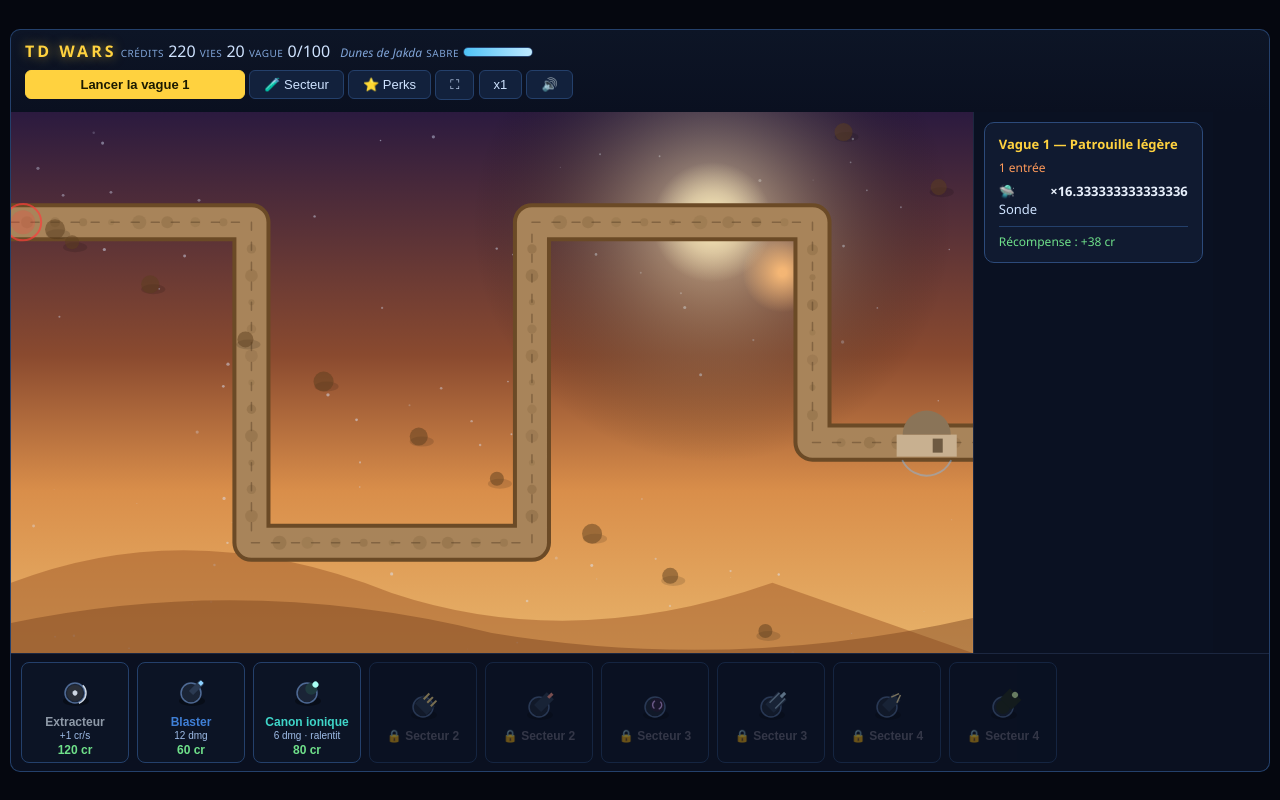
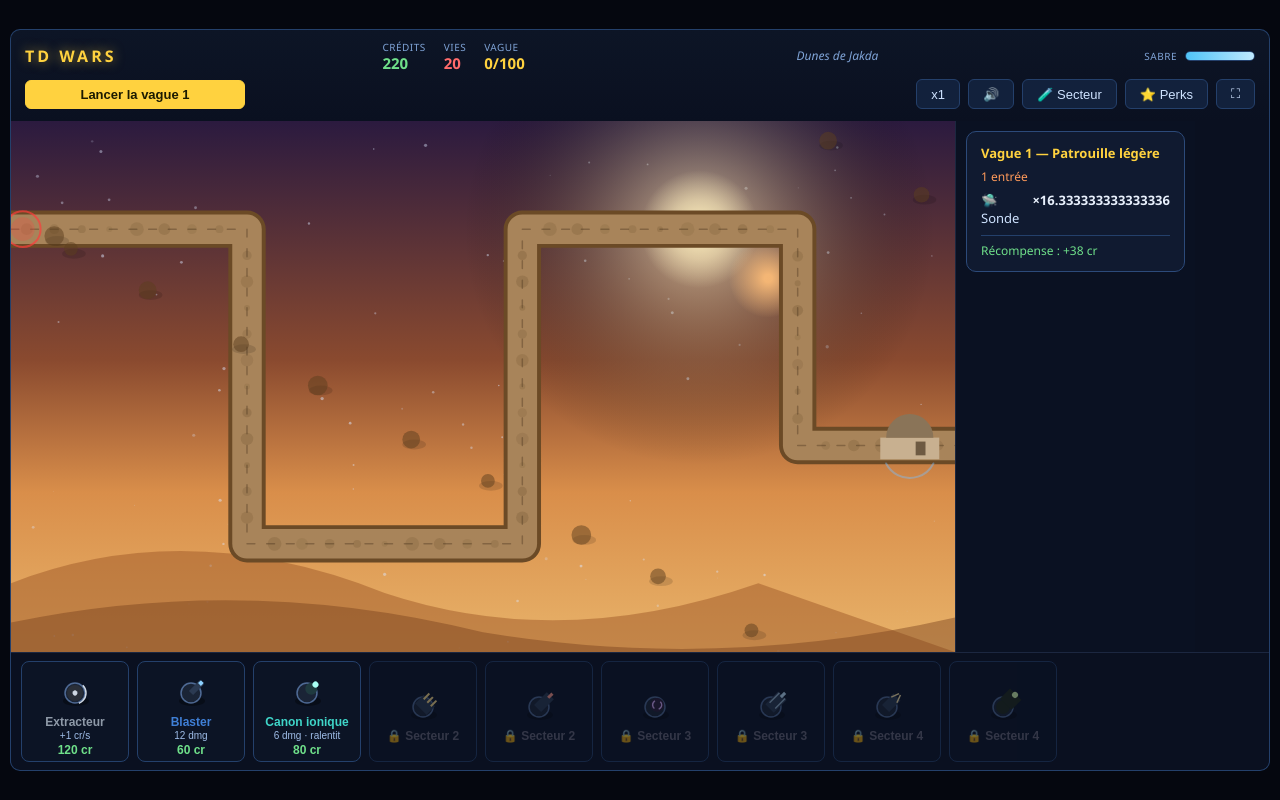
Before and after one commit to fireman358/td-wars, a website built with Vite: page index.html in a window 1280 px wide. Built offline with nearby package versions, Linux system fonts and the light colour scheme.

Commit message:
fix: restaure le HUD complet manquant (ecran noir apres maj extracteur)
Racine du bug : le HTML source etait reste a l'ancien format HUD
(hud-left/hud-right) alors que le JS et le CSS attendaient le
nouveau (hud-row/stats) - les elements shield-stat et shield
n'existaient pas, refreshHud crachait 'Cannot read properties of
null (reading style)' a chaque frame et tuait la boucle de rendu.

- Header HTML reecrit integralement : HUD 2 rangees, stats
  empilees, Bouclier, Sabre, les 6 boutons de controle
- Verification systematique : tous les IDs references par le JS
  existent dans le HTML (script de controle ajoute au process)
- Test DOM complet : 0 erreur runtime, rendu actif, 9 armes,
  wave-preview, fullscreen operationnels

Co-authored-by: fireman358 <fireman358@users.noreply.github.com>

```diff
--- a/index.html
+++ b/index.html
@@ -9,25 +9,29 @@
   <body>
     <div id="app">
       <header id="hud">
-        <div class="hud-left">
+        <div class="hud-row">
           <span class="brand">TD WARS</span>
-          <span class="hud-label">Crédits</span>
-          <span id="credits">0</span>
-          <span class="hud-label">Vies</span>
-          <span id="lives">20</span>
-          <span class="hud-label">Vague</span>
-          <span id="wave">1</span>
-          <span id="sector"></span>
-          <span class="hud-label">Sabre</span>
-          <span id="saber-bar"><span id="saber-fill"></span></span>
+          <div class="hud-stats">
+            <span class="stat"><span class="hud-label">Crédits</span><span id="credits" class="stat-val credits">0</span></span>
+            <span class="stat"><span class="hud-label">Vies</span><span id="lives" class="stat-val lives">20</span></span>
+            <span class="stat" id="shield-stat" style="display:none"><span class="hud-label">Bouclier</span><span id="shield" class="stat-val shield">0</span></span>
+            <span class="stat"><span class="hud-label">Vague</span><span id="wave" class="stat-val wave">0/100</span></span>
+          </div>
+          <span id="sector" class="sector"></span>
+          <div class="hud-saber">
+            <span class="hud-label">Sabre</span>
+            <span id="saber-bar"><span id="saber-fill"></span></span>
+          </div>
         </div>
-        <div class="hud-right">
+        <div class="hud-row hud-controls">
           <button id="btn-start" class="btn primary">Lancer la vague</button>
-          <button id="btn-sector" class="btn">🧪 Secteur</button>
-          <button id="btn-meta" class="btn">⭐ Perks</button>
+          <div class="hud-btn-group">
+            <button id="btn-speed" class="btn">x1</button>
+            <button id="btn-sound" class="btn">🔊</button>
+            <button id="btn-sector" class="btn">🧪 Secteur</button>
+            <button id="btn-meta" class="btn">⭐ Perks</button>
             <button id="btn-fullscreen" class="btn">⛶</button>
-          <button id="btn-speed" class="btn">x1</button>
-          <button id="btn-sound" class="btn">🔊</button>
+          </div>
         </div>
       </header>
       <div id="game-wrap">
```
